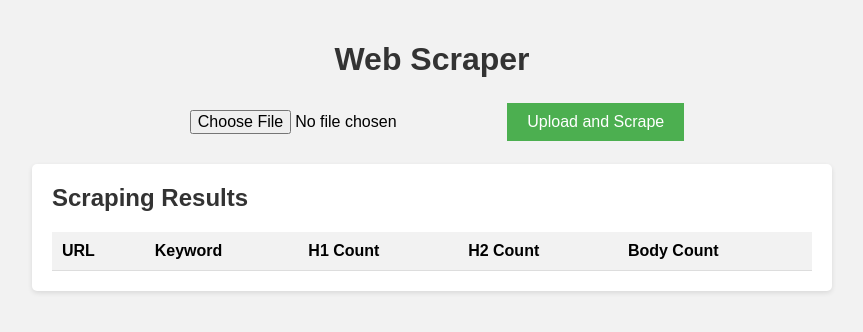
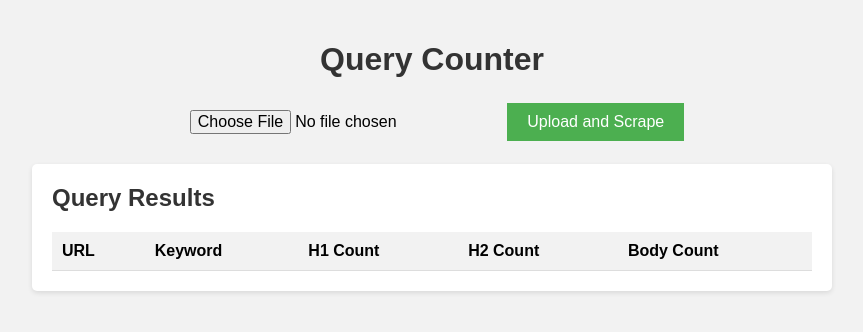
Before and after one commit to samiulhuda360/query_counter, a FastAPI app: page / in a window 1280 px wide. Shown: the top 332 px of the page, without its empty margins (208-1071 px from the left). Run offline with FastAPI, Linux system fonts and the light colour scheme; lists and menus that the app fills with data are empty.

```diff
--- a/templates/index.html
+++ b/templates/index.html
@@ -1,7 +1,7 @@
 <!DOCTYPE html>
 <html>
 <head>
-    <title>Web Scraper</title>
+    <title>Query Counter</title>
     <link rel="stylesheet" href="/gsc/static/style.css">
     <style>
         .hidden {
@@ -90,14 +90,14 @@
 </head>
 <body>
     <div class="container">
-        <h1>Web Scraper</h1>
+        <h1>Query Counter</h1>
         <form>
             <input type="file" name="file" class="file-input">
             <button type="submit" class="submit-button">Upload and Scrape</button>
         </form>
         <button id="download-button" class="hidden download-button">Download Results</button>
         <div class="results">
-            <h2>Scraping Results</h2>
+            <h2>Query Results</h2>
             <table>
                 <thead>
                     <tr>
```
